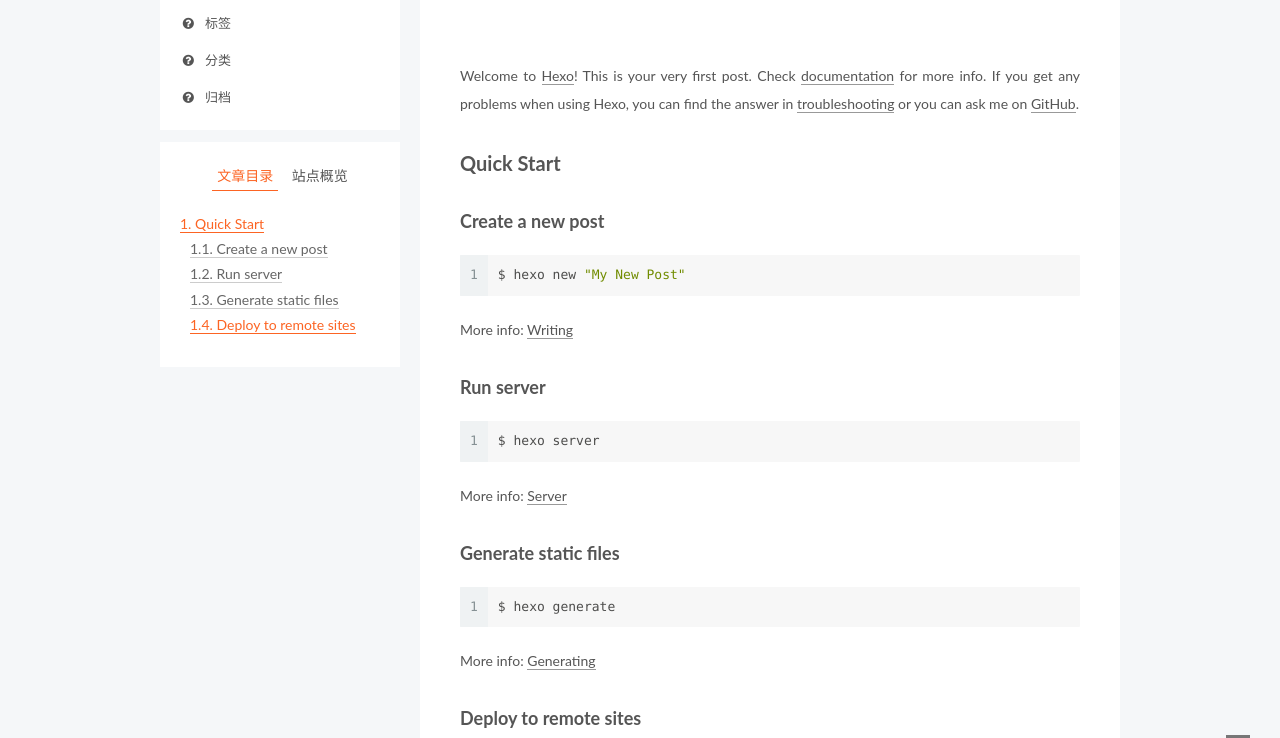
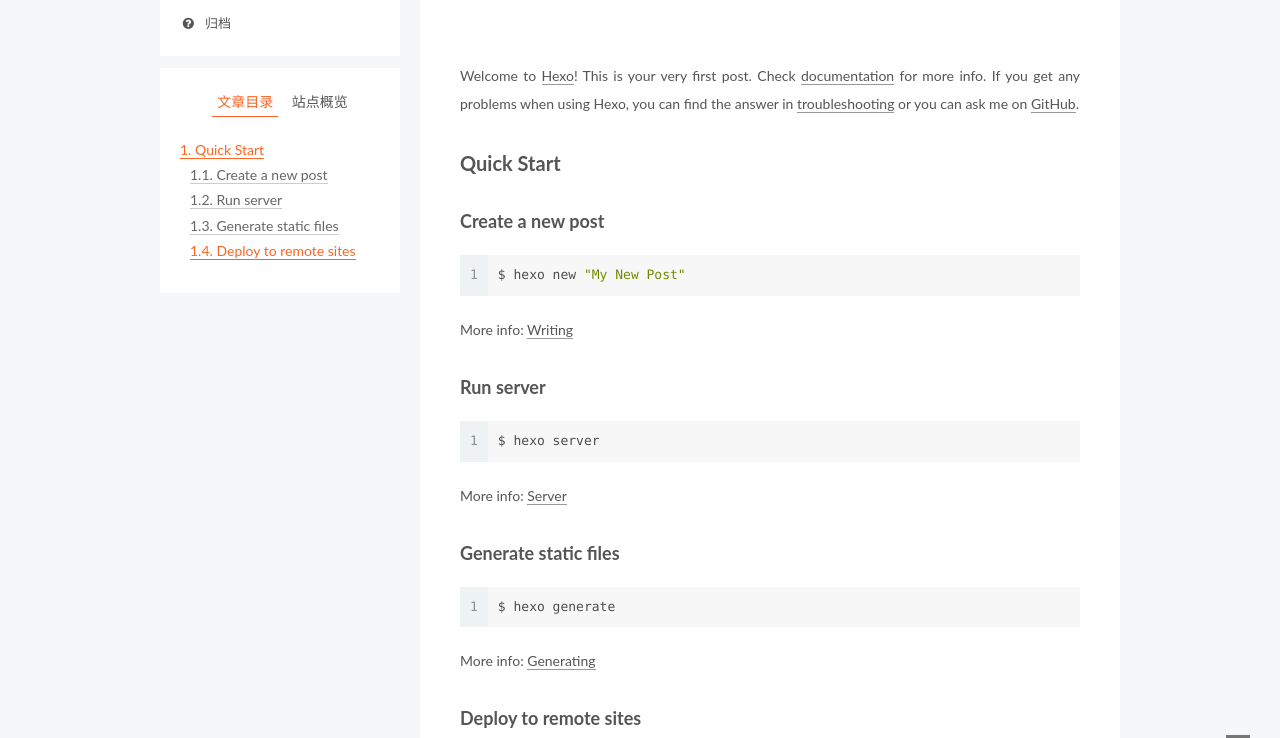
Before and after one commit to pluto-tec/pluto-tec.github.io, a plain HTML site: page 2018/08/13/hello-world/index.html in a window 1280 px wide. Shown: the part 141-879 px from the top of the page. Drawn offline with Linux system fonts and the light colour scheme.

Commit message:
Site updated: 2018-08-16 14:08:15

```diff
--- a/2018/08/13/hello-world/index.html
+++ b/2018/08/13/hello-world/index.html
@@ -186,26 +186,6 @@
               <i class="menu-item-icon fa fa-fw fa-question-circle"></i> <br />
 
             首页
-          </a>
-        </li>
-
-
-        <li class="menu-item menu-item-tags">
-          <a href="/tags/" rel="section">
-
-              <i class="menu-item-icon fa fa-fw fa-question-circle"></i> <br />
-
-            标签
-          </a>
-        </li>
-
-
-        <li class="menu-item menu-item-categories">
-          <a href="/categories" rel="section">
-
-              <i class="menu-item-icon fa fa-fw fa-question-circle"></i> <br />
-
-            分类
           </a>
         </li>
 
```
Also changed, not shown: 2018/08/14/hx/index.html (+0 -20 lines), 2018/08/14/love-my-love/index.html (+0 -20 lines), archives/2018/08/index.html (+0 -20 lines), archives/2018/index.html (+0 -20 lines), archives/index.html (+0 -20 lines), index.html (+0 -20 lines).
